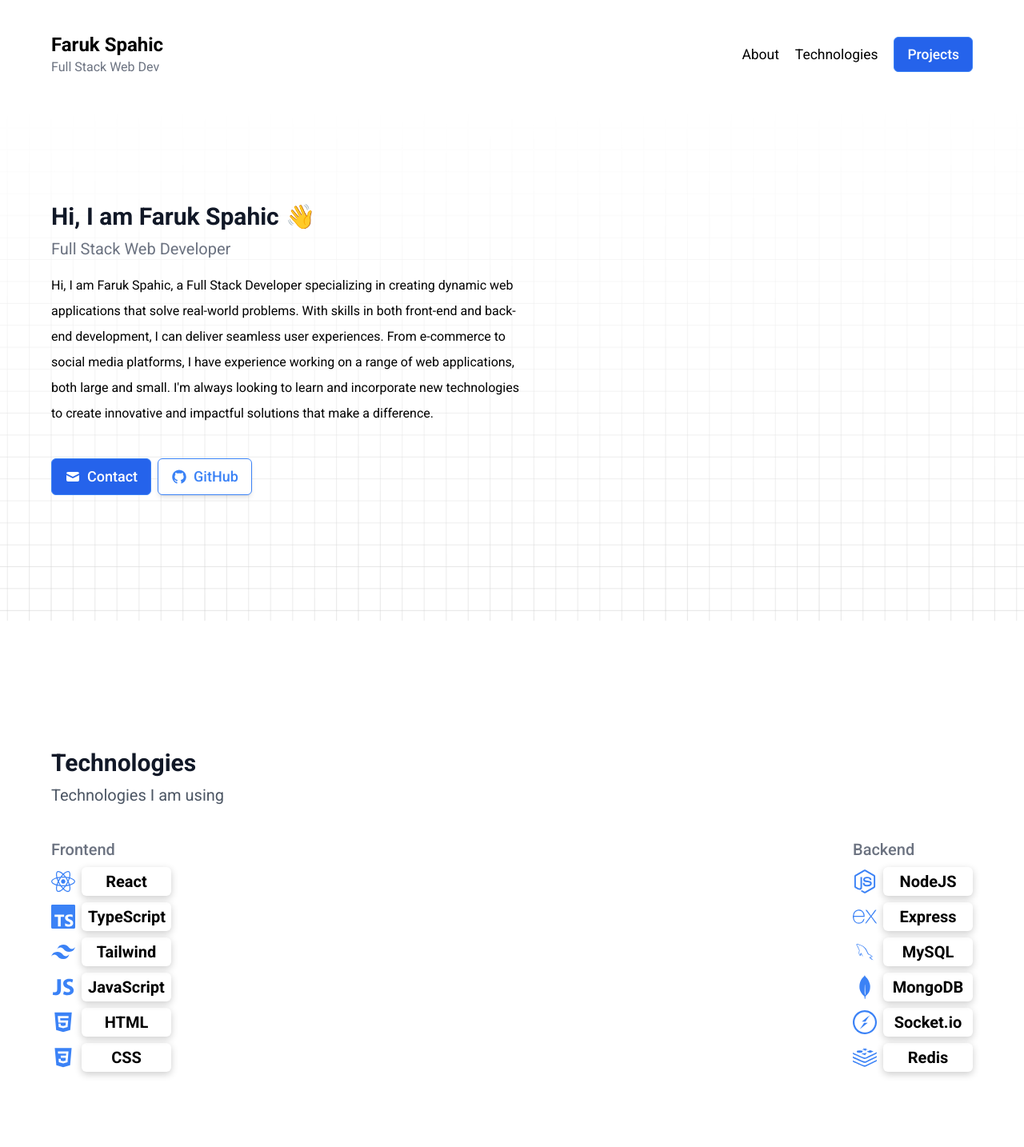
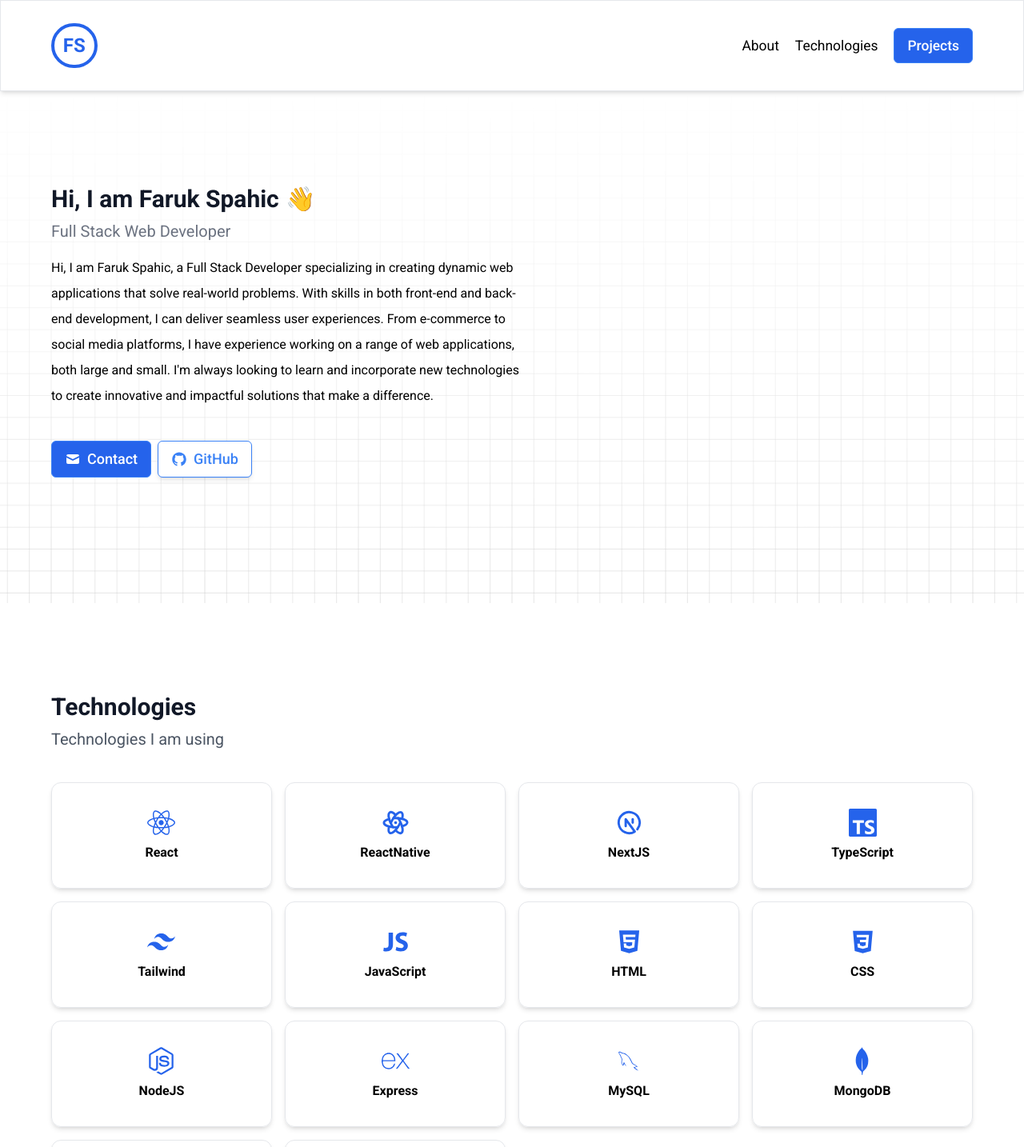
Before and after one commit to Faruk314/portfolio-website, a React (Create React App) app in the folder frontend/: page / in a window 1280 px wide. Shown: the top 1434 px of the page at 80% size. Built offline with nearby package versions, Linux system fonts and the light colour scheme.

Commit message:
Added style changes

```diff
--- a/frontend/src/components/About.jsx
+++ b/frontend/src/components/About.jsx
@@ -28,7 +28,23 @@ const About = () => {
         <div
           className={classNames("flex flex-col md:text-left md:items-start")}
         >
-          <div className={classNames("flex flex-col md:items-start", {})}>
+          <img
+            className={classNames(
+              "h-[12rem] w-[12rem] md:hidden noSelect mx-auto",
+              {
+                "animate-right": myElementVisible,
+              }
+            )}
+            src={me}
+            alt="Portfolio"
+          />
+
+          <div
+            className={classNames(
+              "flex flex-col items-center md:items-start",
+              {}
+            )}
+          >
             <h1 className="flex mb-1 space-x-2 text-2xl font-bold text-gray-900 md:mb-2 md:text-3xl">
               <span className="md:text-3xl">Hi, I am Faruk Spahic</span>{" "}
               <span className="emoji">👋</span>
@@ -41,7 +57,7 @@ const About = () => {
           </div>
           <p
             className={classNames(
-              "pt-4 leading-7 text-sm md:text-[1rem] md:leading-loose",
+              "pt-4 leading-7 text-center md:text-left text-sm md:text-[1rem] md:leading-loose",
               {}
             )}
           >
@@ -84,7 +100,7 @@ const About = () => {
 
         <img
           className={classNames(
-            "h-[19rem] hidden md:block md:w-max md:h-[25rem] noSelect",
+            "h-[19rem] hidden lg:block md:w-max md:h-[25rem] noSelect",
             {
               "animate-right": myElementVisible,
             }
--- a/frontend/src/components/ClientProjects.jsx
+++ b/frontend/src/components/ClientProjects.jsx
@@ -7,10 +7,9 @@ const ClientProjects = () => {
     {
       title: "A-FARM",
       shortDesc: "Herbal pharmacy",
-      technologies: ["NextJS", "Tailwind", "Medusa"],
-      desc: "A client project I developed for a local taxi company in Tuzla. This website enables customers to conveniently book taxis through a user-friendly form. As the developer, I optimized the site for a seamless booking experience and enhanced the client's online presence.",
-      image: "/images/AfarmImages/home.png",
-      liveLink: "https://tuzlataxi.com",
+      technologies: ["NextJS", "Tailwind"],
+      desc: "Developed a comprehensive Next.js e-commerce site for a herbal pharmacy. The site features a wide range of herbal products categorized by various health concerns, enabling customers to easily find natural remedies for their needs. Leveraged Next.js for a smooth and dynamic user experience.",
+      liveLink: "https://afarm-biljoteka.com/",
     },
 
     {
--- a/frontend/src/components/Navbar.jsx
+++ b/frontend/src/components/Navbar.jsx
@@ -17,12 +17,12 @@ const Navbar = () => {
 
   return (
     <nav className="relative z-20 text-black bg-white                                                                                                                                                                           ">
-      <div className="px-4 mx-auto border-black lg:px-8">
-        <div className="flex items-center justify-between max-w-6xl mx-auto py-7 md:py-10 ">
-          <div>
-            <h1 className="text-2xl font-bold">Faruk Spahic</h1>
-            <span className="text-gray-500">Full Stack Web Dev</span>
-          </div>
+      <div className="px-4 mx-auto border-black lg:px-8 border border-gray-200 shadow-md">
+        <div className="flex items-center justify-between max-w-6xl mx-auto py-4 md:py-7">
+          <h1 className="text-xl md:text-2xl cursor-pointer text-blue-600 font-bold border-[0.3rem] border-blue-600 h-[3rem] w-[3rem] md:w-[3.6rem] md:h-[3.5rem] flex justify-center items-center rounded-full">
+            <span>F</span>
+            <span>S</span>
+          </h1>
 
           <div className="p-2 bg-gray-200 rounded-md md:hidden">
             {!isOpen && (
@@ -44,7 +44,7 @@ const Navbar = () => {
 
           <div
             className={classNames(
-              "absolute right-0 w-full bg-white top-[5.5rem] md:hidden",
+              "absolute right-0 w-full bg-white top-[5rem] md:hidden",
               {
                 open: isOpen,
                 close: !isOpen,
--- a/frontend/src/components/ProjectCard.jsx
+++ b/frontend/src/components/ProjectCard.jsx
@@ -138,7 +138,8 @@ const ProjectCard = ({
       >
         <div className="h-[15rem] md:h-[20rem] lg:h-[25rem]">
           <img
-            className="rounded-xl w-full h-full shadow-[0_3px_10px_rgb(0,0,0,0.2)]"
+            alt=""
+            className="rounded-xl w-full object-cover h-full shadow-[0_3px_10px_rgb(0,0,0,0.2)]"
             src={imageCategories[title]?.images[0]}
           />
         </div>
--- a/frontend/src/components/Projects.jsx
+++ b/frontend/src/components/Projects.jsx
@@ -78,20 +78,12 @@ const Projects = () => {
       desc: "An engaging game that offers fun and challenges for players of all ages. Test your knowledge and skills across various categories, including puzzles, trivia, and word games. Have the exciting opportunity to invite your friends to play and also enjoy single-player gameplay.",
       image: "/images/slagalica.png",
     },
-    {
-      title: "Fashion Flock",
-      shortDesc: "E-Commerc Site",
-      technologies: ["React", "NodeJS", "Tailwind", "MongoDB"],
-      desc: "FashionFlock is designed to provide a seamless online shopping experience. With a user-friendly interface, secure payment integration using Stripe, and a versatile shopping cart feature, FashionFlock ensures an enjoyable and hassle-free journey for shoppers.",
-      image: "/images/fashionFlock.png",
-      gitLink: "https://github.com/Faruk314/FashionFlock",
-    },
   ];
 
   return (
     <section
       id="projects"
-      className="w-full overflow-x-hidden py-[5rem] md:py-[10rem]"
+      className="w-full overflow-x-hidden py-[5rem] md:py-[7rem]"
     >
       <div className="flex flex-col max-w-6xl mx-auto">
         <div
--- a/frontend/src/components/Technologies.jsx
+++ b/frontend/src/components/Technologies.jsx
@@ -13,6 +13,8 @@ import { DiMysql, DiCss3 } from "react-icons/di";
 import { IoLogoJavascript } from "react-icons/io";
 import { AiFillHtml5 } from "react-icons/ai";
 import { useInView } from "react-intersection-observer";
+import { TbBrandReactNative, TbBrandNextjs } from "react-icons/tb";
+
 import classNames from "classnames";
 
 const Technologies = () => {
@@ -26,6 +28,8 @@ const Technologies = () => {
 
   const technologies = [
     { name: "React" },
+    { name: "ReactNative" },
+    { name: "NextJS" },
     {
       name: "TypeScript",
     },
@@ -51,26 +55,25 @@ const Technologies = () => {
     },
     { name: "Redis" },
   ];
-  let frontedIconsArray = [
-    <FaReact size={30} />,
-    <SiTypescript size={30} />,
-    <SiTailwindcss size={30} />,
-    <IoLogoJavascript size={30} />,
-    <AiFillHtml5 size={30} />,
-    <DiCss3 size={30} />,
-  ];
-
-  let backendIconsArray = [
-    <FaNodeJs size={30} />,
-    <SiExpress size={30} />,
-    <DiMysql size={30} />,
-    <SiMongodb size={30} />,
-    <SiSocketdotio size={30} />,
-    <SiRedis size={30} />,
+  let icons = [
+    <FaReact size={35} />,
+    <TbBrandReactNative size={35} />,
+    <TbBrandNextjs size={35} />,
+    <SiTypescript size={35} />,
+    <SiTailwindcss size={35} />,
+    <IoLogoJavascript size={35} />,
+    <AiFillHtml5 size={35} />,
+    <DiCss3 size={35} />,
+    <FaNodeJs size={35} />,
+    <SiExpress size={35} />,
+    <DiMysql size={35} />,
+    <SiMongodb size={35} />,
+    <SiSocketdotio size={35} />,
+    <SiRedis size={35} />,
   ];
 
   return (
-    <div id="technologies" className="px-4 lg:px-0 py-[5rem] md:py-[10rem]">
+    <div id="technologies" className="px-4 lg:px-0 py-[5rem] md:py-[7rem]">
       <div
         className={classNames("max-w-6xl md:mx-auto", {
           "animate-up": myElementVisible,
@@ -88,39 +91,15 @@ const Technologies = () => {
         </span>
       </div>
 
-      <div className="flex justify-between max-w-6xl mt-10 md:mx-auto">
-        <div className="flex flex-col">
-          <div className="flex flex-col space-y-2 font-bold md:text-xl">
-            <span className="font-medium text-gray-500">Frontend</span>
-            {technologies.slice(0, 6).map((item, index) => (
-              <div key={index} className="flex items-center space-x-2">
-                <span className="text-blue-500">
-                  {" "}
-                  {frontedIconsArray[index]}
-                </span>
-                <span className="p-1 text-center text-black w-[5.5rem] rounded-md md:w-[7rem] shadow-[0_3px_10px_rgb(0,0,0,0.2)] md:px-2">
-                  {item.name}
-                </span>
-              </div>
-            ))}
+      <div className="max-w-6xl mx-auto grid md:grid-cols-4 gap-4 mt-10">
+        {technologies.map((item, index) => (
+          <div className="shadow-md border flex items-center justify-center py-8 rounded-xl">
+            <div className="flex flex-col items-center space-y-2">
+              <span className="text-blue-600">{icons[index]}</span>
+              <h3 className="font-bold">{item.name}</h3>
+            </div>
           </div>
-        </div>
-
-        <div className="flex flex-col items-start justify-center">
-          <div className="flex flex-col space-y-2 font-bold md:text-xl">
-            <span className="font-medium text-gray-500">Backend</span>
-            {technologies.slice(6, 12).map((item, index) => (
-              <div key={index} className="flex items-center space-x-2">
-                <span className="text-blue-500">
-                  {backendIconsArray[index]}
-                </span>
-                <span className="p-1 text-center text-black w-[5.5rem] md:w-[7rem] rounded-md shadow-[0_3px_10px_rgb(0,0,0,0.2)] md:px-2">
-                  {item.name}
-                </span>
-              </div>
-            ))}
-          </div>
-        </div>
+        ))}
       </div>
     </div>
   );
```
